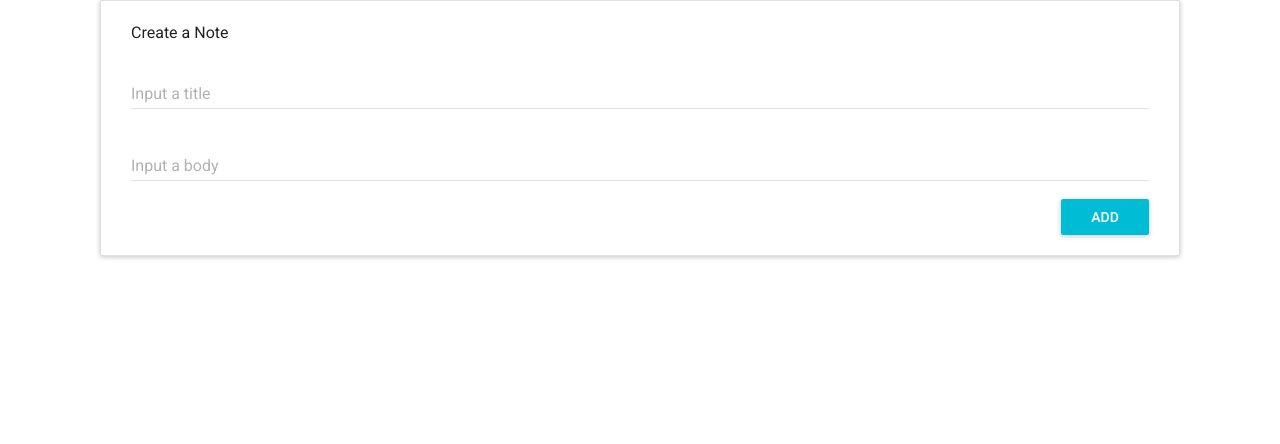
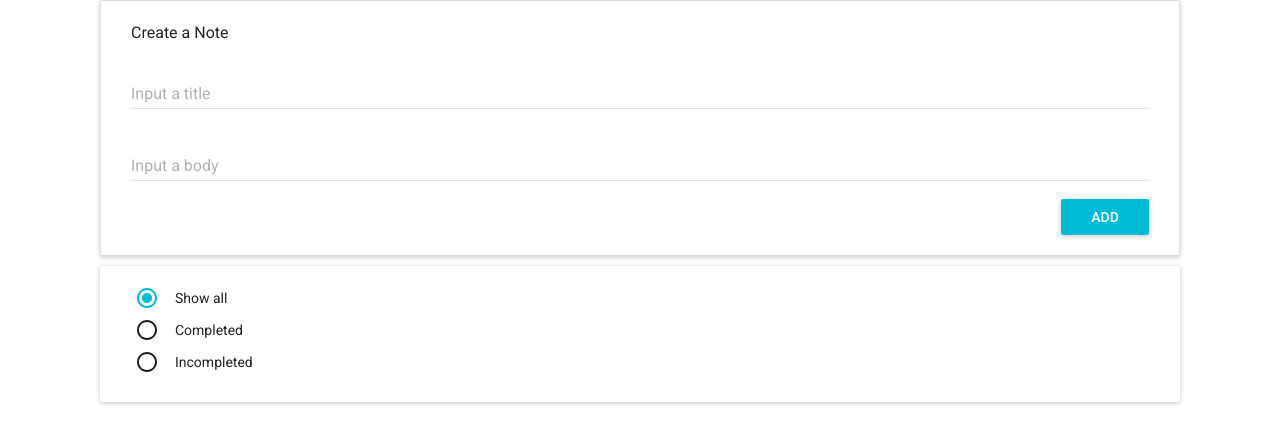
Before and after one commit to bas00445/N-Player, a React app: page / in a window 1280 px wide. Shown: the top 444 px of the page. Built offline with nearby package versions, Linux system fonts and the light colour scheme.

Commit message:
Add filter component ui

```diff
--- a/src/App.js
+++ b/src/App.js
@@ -3,17 +3,19 @@ import './App.css';
 import MuiThemeProvider from 'material-ui/styles/MuiThemeProvider';
 
 // Component
-import NoteCreator from './containers/note-creator';
+import NoteCreator from './containers/note-creator/note-creator';
+import NoteFilter from './containers/note-filter/note-filter';
 
 class App extends Component {
   render() {
     return (
-      <div className={"container"}>
-        <MuiThemeProvider>
+      <MuiThemeProvider>
+        <div className={"container"}>
           <NoteCreator />
-        </MuiThemeProvider>
+          <NoteFilter />
+        </div >
+      </MuiThemeProvider>
 
-      </div >
     );
   }
 }
--- a/src/containers/note-creator.js
+++ b/src/containers/note-creator/note-creator.js
@@ -2,7 +2,7 @@ import React, { Component } from 'react';
 import RaisedButton from 'material-ui/RaisedButton';
 import TextField from 'material-ui/TextField';
 import './note-creator.css';
-import { Card, CardActions, CardHeader, CardMedia, CardTitle, CardText } from 'material-ui/Card';
+import { Card } from 'material-ui/Card';
 
 class NoteCreator extends Component {
 
--- /dev/null
+++ b/src/containers/note-filter/note-filter.css
@@ -0,0 +1,7 @@
+.note-filter-container {
+  padding: 20px;
+}
+
+.radio-btn {
+  font-size: 14px;
+}
--- /dev/null
+++ b/src/containers/note-filter/note-filter.js
@@ -0,0 +1,38 @@
+import React, { Component } from 'react';
+import { Card } from 'material-ui/Card';
+import { RadioButton, RadioButtonGroup } from 'material-ui/RadioButton';
+import './note-filter.css';
+
+class NoteFilter extends Component {
+
+  render() {
+    return (
+      <div className="container ">
+      <Card className="full-width note-filter-container">
+        <div className="container">
+          <div className="row">
+
+          </div>
+          <RadioButtonGroup name="filter" defaultSelected="all">
+            <RadioButton className="radio-btn"
+              value="all"
+              label="Show all"
+            />
+            <RadioButton className="radio-btn"
+              value="completed"
+              label="Completed"
+            />
+            <RadioButton className="radio-btn"
+              value="inCompleted"
+              label="Incompleted"
+            />
+          </RadioButtonGroup>
+        </div>
+      </Card>
+      </div>
+
+    );
+  }
+}
+
+export default NoteFilter
--- a/src/index.css
+++ b/src/index.css
@@ -10,4 +10,5 @@ body {
 
 .card {
   padding: 20px 30px !important;
+  margin-bottom: 10px !important;
 }
```
Also changed, not shown: src/containers/note-filter.js (deleted, +0 -12 lines), src/containers/note-creator/note-creator.css (renamed from src/containers/note-creator.css).
